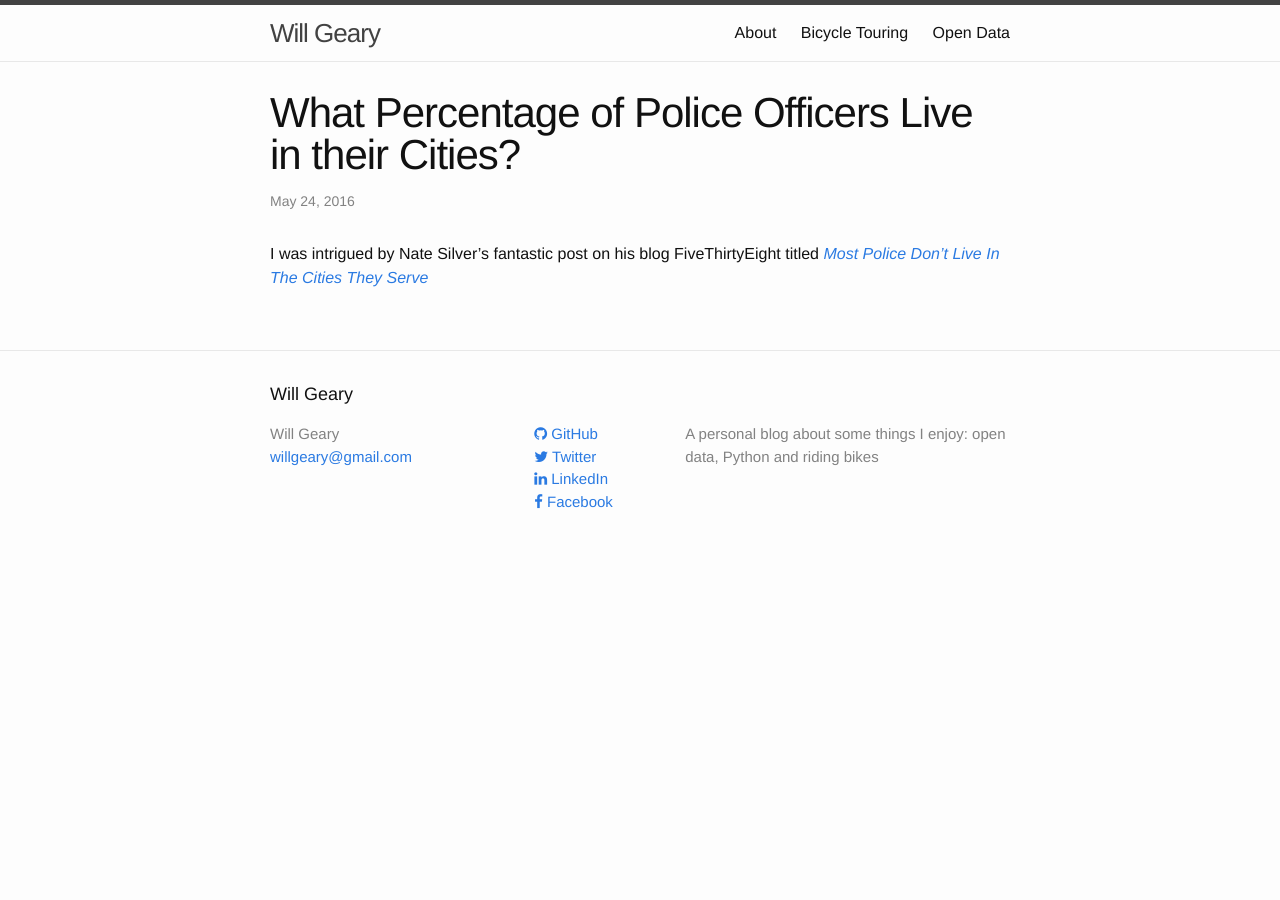
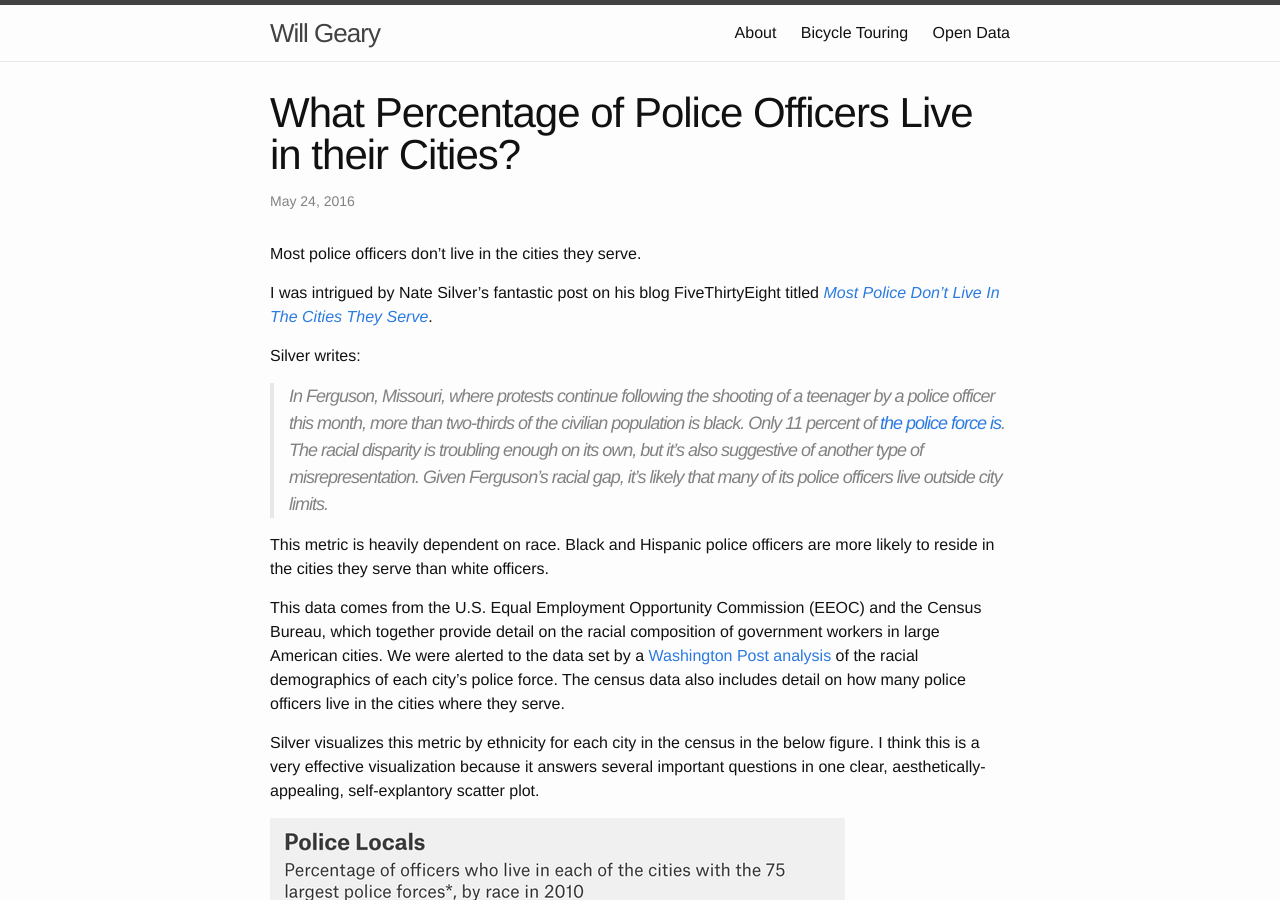
Before and after one commit to willgeary/willgeary.github.io, a Jekyll site: the page built from _posts/2016-05-24-do-police-officers-live-in-their-own-cities.markdown, in a window 1280 px wide and 900 px high. Built offline with Jekyll 4.4.1, drawn with Linux system fonts in a browser that asks for light colours; nearby versions of some CDN libraries.

Commit message:
save my work

```diff
--- a/_posts/2016-05-24-do-police-officers-live-in-their-own-cities.markdown
+++ b/_posts/2016-05-24-do-police-officers-live-in-their-own-cities.markdown
@@ -4,5 +4,18 @@ title:  "What Percentage of Police Officers Live in their Cities?"
 date:   2016-05-24 11:15:14 -0400
 categories: data
 ---
+Most police officers don't live in the cities they serve.
 
-I was intrigued by Nate Silver's fantastic post on his blog FiveThirtyEight titled [*Most Police Don’t Live In The Cities They Serve*](http://fivethirtyeight.com/datalab/most-police-dont-live-in-the-cities-they-serve/)
+I was intrigued by Nate Silver's fantastic post on his blog FiveThirtyEight titled [*Most Police Don’t Live In The Cities They Serve*](http://fivethirtyeight.com/datalab/most-police-dont-live-in-the-cities-they-serve/).
+
+Silver writes:
+
+> In Ferguson, Missouri, where protests continue following the shooting of a teenager by a police officer this month, more than two-thirds of the civilian population is black. Only 11 percent of [the police force is](http://www.politifact.com/punditfact/statements/2014/aug/17/andrea-mitchell/ferguson-police-department-has-50-white-officers-t/). The racial disparity is troubling enough on its own, but it’s also suggestive of another type of misrepresentation. Given Ferguson’s racial gap, it’s likely that many of its police officers live outside city limits.
+
+This metric is heavily dependent on race. Black and Hispanic police officers are more likely to reside in the cities they serve than white officers.
+
+This data comes from the U.S. Equal Employment Opportunity Commission (EEOC) and the Census Bureau, which together provide detail on the racial composition of government workers in large American cities. We were alerted to the data set by a [Washington Post analysis](https://www.washingtonpost.com/news/wonk/wp/2014/08/14/where-minority-communities-still-have-overwhelmingly-white-police/) of the racial demographics of each city’s police force. The census data also includes detail on how many police officers live in the cities where they serve.
+
+Silver visualizes this metric by ethnicity for each city in the census in the below figure. I think this is a very effective visualization because it answers several important questions in one clear, aesthetically-appealing, self-explantory scatter plot.
+
+![fig]({{ site.url }}/assets/2016-05-24-fig1.png)
```
Also changed, not shown: assets/2016-05-24-fig1.png (added).
